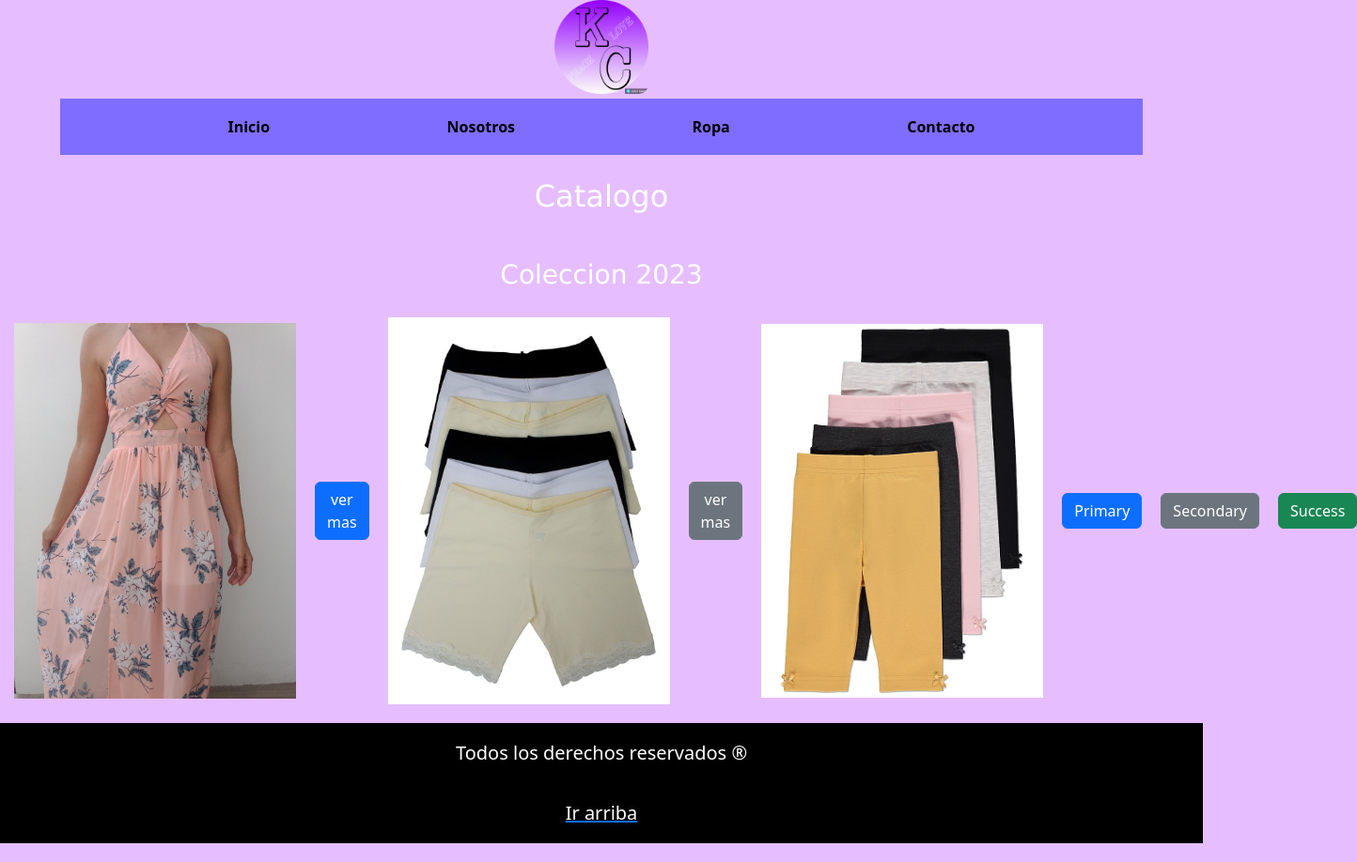
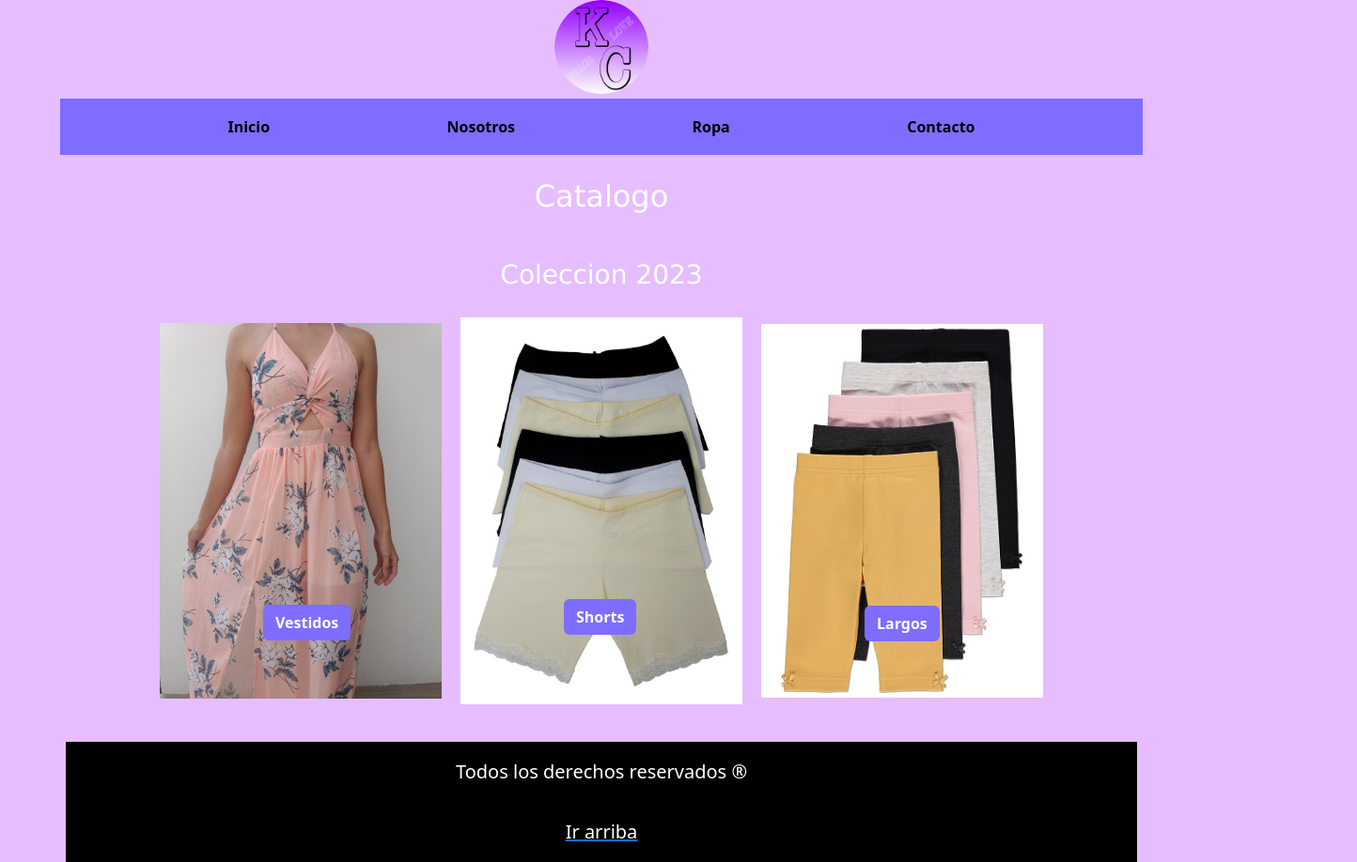
Before and after one commit to santimarkos/primera-web, a website: page views/ropa.html in a window 1280 px wide. Shown: the whole page at 94% size, 1444 px wide, since content can reach past the window. Drawn offline with nearby package versions, Linux system fonts and the light colour scheme; files that its build step writes are made by us from their sources.

Commit message:
puliendo el html y la descripcion de imagenes

```diff
--- a/views/ropa.html
+++ b/views/ropa.html
@@ -4,8 +4,9 @@
 	<meta charset="UTF-8">
 	<meta name="viewport" content="width=device-width, initial-scale=1.0">
 	<link href="https://cdn.jsdelivr.net/npm/bootstrap@5.3.0-alpha1/dist/css/bootstrap.min.css" rel="stylesheet" integrity="sha384-GLhlTQ8iRABdZLl6O3oVMWSktQOp6b7In1Zl3/Jr59b6EGGoI1aFkw7cmDA6j6gD" crossorigin="anonymous">
-	<link rel="stylesheet" href="../css/estilo.css">
-	<link rel="stylesheet" href="../css/querries.css">
+	<link rel="stylesheet" href="../css/index.css">
+	<meta name="description" content="Ropa hecha a tu medida, por especialistas en hacerte ver bien, para todas las personas, en kolbe indumentaria creemos en tu libertad de estilos, y queremos brindarte lo mejor.">
+	<link rel="shortcut icon" href="/assets/img/x-icon.jpg" type="image/x-icon">
 
 	<title>Ropa</title>
 
@@ -20,7 +21,7 @@
 			    <li class="item"><a href="nosotros.html">Nosotros</a></li>
 			    <li class="item"><a href="ropa.html">Ropa</a>
 			        <ul class="submenu">
-			            <li class="sub_i"><a href="ropa.html">Unisex</a></li>
+			            <li class="sub_i"><a href="unisex.html">Unisex</a></li>
 			            <li class="sub_i"><a href="ropa.html">Hombre</a></li>
 						<li class="sub_i"><a href="ropa.html">Mujer</a></li>
 			        </ul>
@@ -32,30 +33,35 @@
 	<main>
 		<h2>Catalogo</h2>
 	</section>
-	<section class="section3">
+	<section class="section3-ropa">
 		<h3>
 			Coleccion 2023
 		</h3>
-		<div class="catalogo">
-			<img class="img-ropa" src="../assets/img/ropa1.jpg" alt="ropa-ejemplo-1">
-			  <button type="button" class="btn btn-primary">ver mas
-				</button>
-			<img class="img-ropa" src="../assets/img/ropa2.jpg" alt="ropa-ejemplo-2">
-              <button type="button" class="btn btn-secondary">ver mas</button>
 
-			<img class="img-ropa" src="../assets/img/ropa3.jpg" alt="ropa-ejemplo-3">
-			<button type="button" class="btn btn-primary">Primary</button>
-<button type="button" class="btn btn-secondary">Secondary</button>
-<button type="button" class="btn btn-success">Success</button>
+		<section class="catalogo">
+
+			<article class="ver-mas-productos"> <a href="#" target="_blank" rel="noopener noreferrer" class="btn">Vestidos</a>
+				<img class="img-ropa" src="../assets/img/ropa1.jpg"alt="ropa-ejemplo-1"></article>
+
+			<article class="ver-mas-productos"> <a href="#" target="_blank" rel="noopener noreferrer" class="btn">Shorts</a>
+				<img class="img-ropa" src="../assets/img/ropa2.jpg"alt="ropa-ejemplo-2"></article>
+
+			<article class="ver-mas-productos"> <a href="#" target="_blank" rel="noopener noreferrer" class="btn">Largos</a>
+				<img class="img-ropa" src="../assets/img/ropa3.jpg"alt="ropa-ejemplo-3"></article>
 
 
 
-		</div>
+
+
+
+
+		</section>
+
 
 
 	</section>
 	</main>
-	<footer>
+	<footer class="container">
 		<h5>Todos los derechos reservados ® </h5>
 		<a href="#top">
 			<h5>Ir arriba</h5>
```
Also changed, not shown: views/contacto.html (+5 -3 lines), views/nosotros.html (+9 -7 lines).
